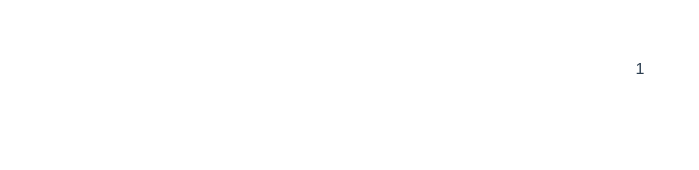
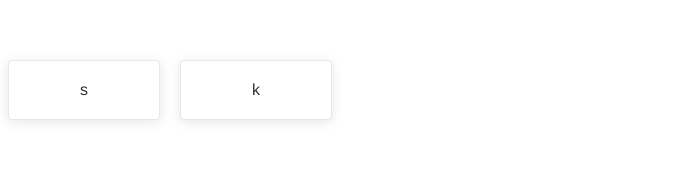
Before and after one commit to 0709FanLi/com_vue_1011, a Vue app: page / in a window 1280 px wide. Shown: the top 170 px of the page, without its empty margins (0-699 px from the left). Built offline with nearby package versions, Linux system fonts and the light colour scheme.

Commit message:
reactive

```diff
--- a/src/App.vue
+++ b/src/App.vue
@@ -1,6 +1,18 @@
 <template>
-  <div>1</div>
+  <Main />
 </template>
+
+<script lang="ts">
+import { defineComponent } from 'vue'
+import Main from './views/main.vue'
+
+export default defineComponent({
+  name: 'APP',
+  components: {
+    Main
+  }
+})
+</script>
 
 <style>
 #app {
--- /dev/null
+++ b/src/views/main.vue
@@ -0,0 +1,37 @@
+<template>
+  <div>
+    <div class="box">
+      <el-card
+        style="width: 150px; margin-right: 20px"
+        v-for="(item, key) in probs"
+        :key="key"
+        shadow="always"
+      >
+        {{ item }}
+      </el-card>
+    </div>
+  </div>
+</template>
+
+<script lang="ts">
+import { defineComponent, reactive } from 'vue'
+
+export default defineComponent({
+  name: 'MainView',
+  setup() {
+    const probs: string[] = reactive(['s', 'k'])
+    console.log(probs)
+    return {
+      probs
+    }
+  }
+})
+</script>
+
+<style scoped lang="scss">
+.box {
+  display: flex;
+  flex-direction: row;
+  justify-content: flex-start;
+}
+</style>
```
